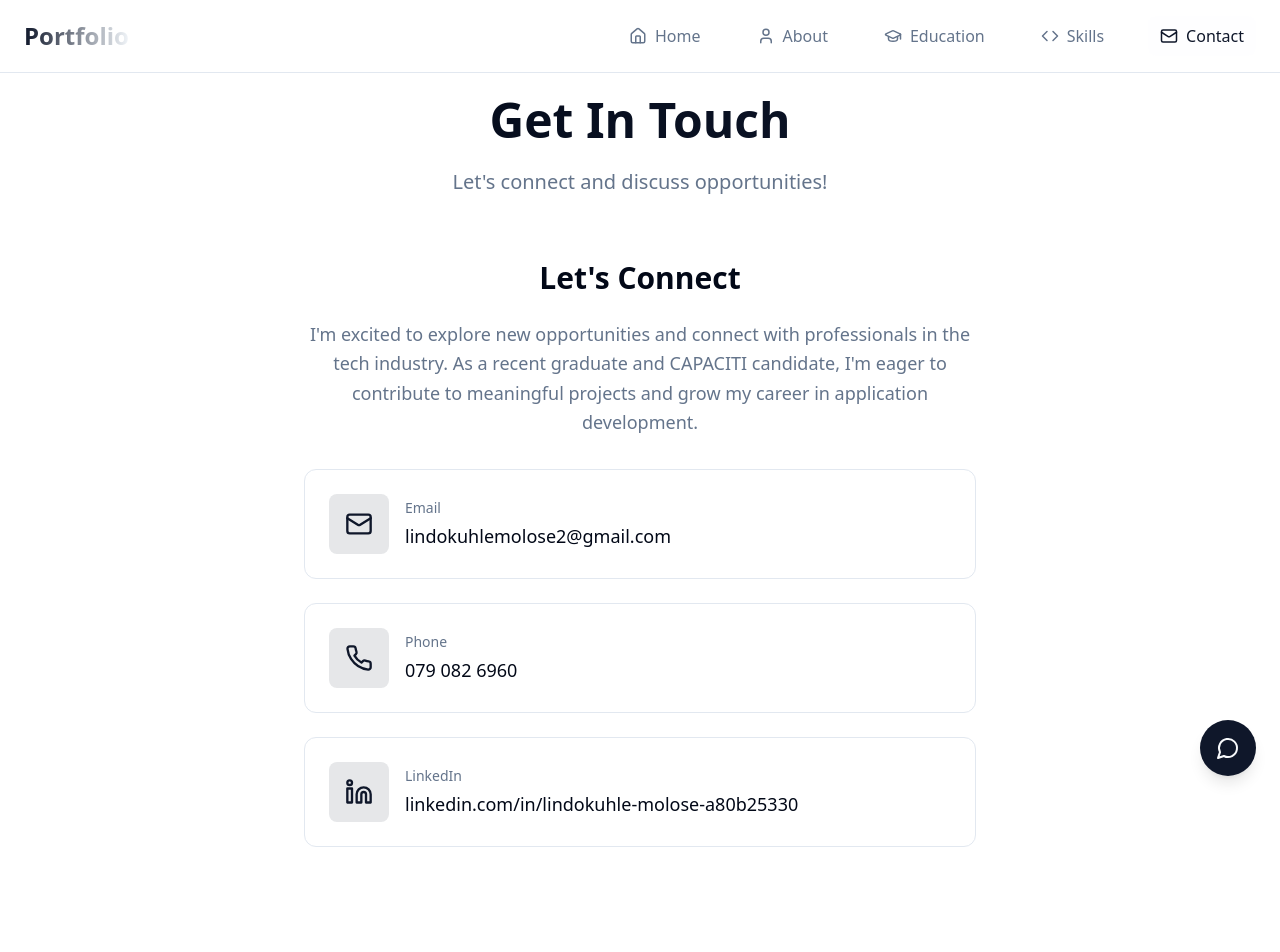
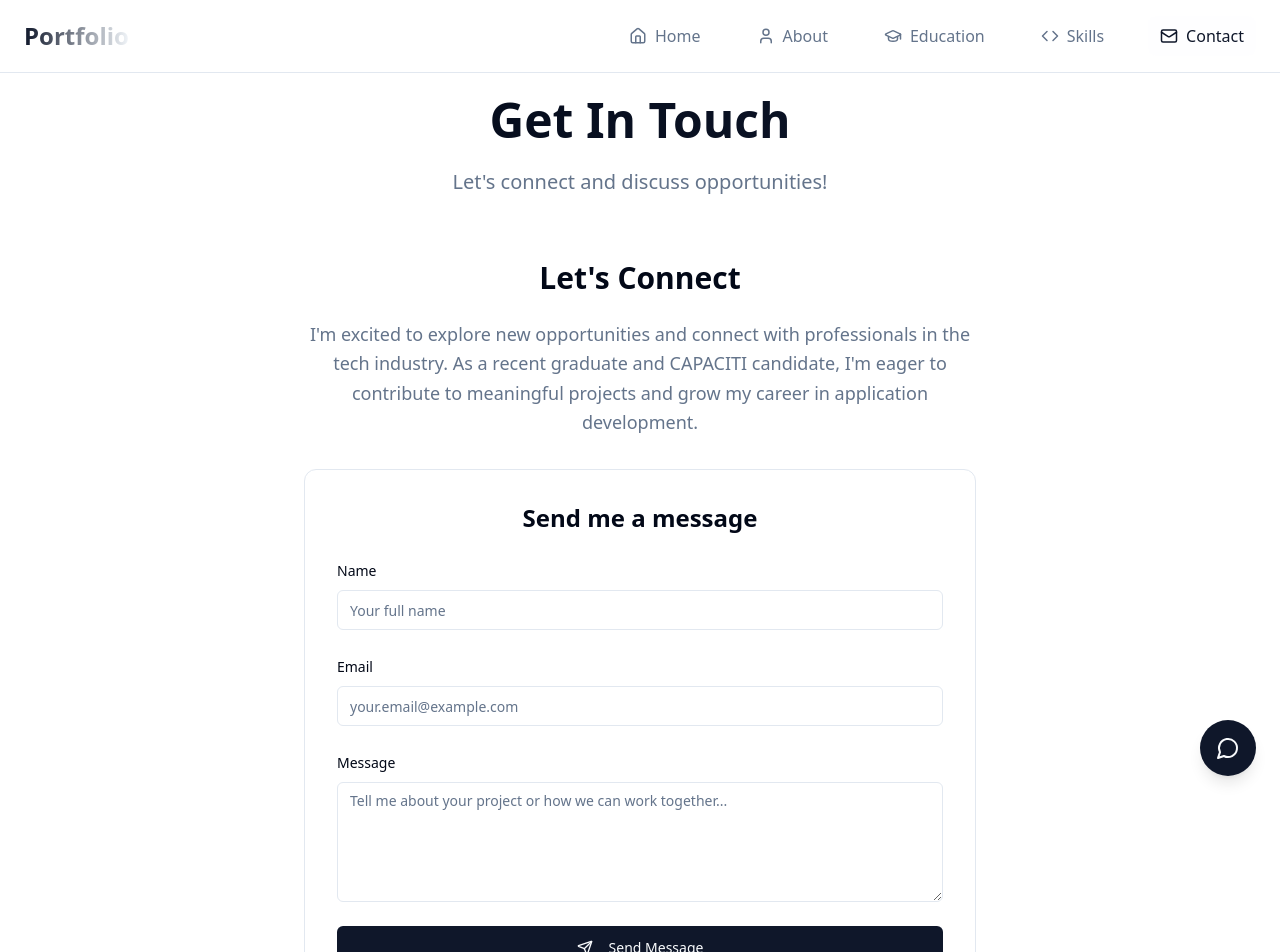
Before and after one commit to LindokuhleMolose/creative-self-reveal, a React (Vite) app: page /contact in a window 1280 px wide. Shown: the top 952 px of the page. Before the commit the page ends 911 px from the top, so only its background shows below. Built offline with nearby package versions, Linux system fonts and the light colour scheme.

Commit message:
Add contact form functionality
Added contact form functionality to the contact page and configured it to send messages to lindokuhlemolose2@gmail.com using the provided API keys.

```diff
--- a/src/pages/Contact.tsx
+++ b/src/pages/Contact.tsx
@@ -1,8 +1,54 @@
 
 import PageTransition from '@/components/PageTransition';
-import { Mail, Phone, Linkedin } from 'lucide-react';
+import { Mail, Phone, Linkedin, Send } from 'lucide-react';
+import { Button } from '@/components/ui/button';
+import { Input } from '@/components/ui/input';
+import { Textarea } from '@/components/ui/textarea';
+import { Form, FormControl, FormField, FormItem, FormLabel, FormMessage } from '@/components/ui/form';
+import { useForm } from 'react-hook-form';
+import { zodResolver } from '@hookform/resolvers/zod';
+import * as z from 'zod';
+import { supabase } from '@/integrations/supabase/client';
+import { toast } from 'sonner';
+import { useState } from 'react';
+
+const formSchema = z.object({
+  name: z.string().min(2, "Name must be at least 2 characters"),
+  email: z.string().email("Please enter a valid email address"),
+  message: z.string().min(10, "Message must be at least 10 characters"),
+});
 
 const Contact = () => {
+  const [isSubmitting, setIsSubmitting] = useState(false);
+
+  const form = useForm<z.infer<typeof formSchema>>({
+    resolver: zodResolver(formSchema),
+    defaultValues: {
+      name: "",
+      email: "",
+      message: "",
+    },
+  });
+
+  const onSubmit = async (values: z.infer<typeof formSchema>) => {
+    setIsSubmitting(true);
+    try {
+      const { data, error } = await supabase.functions.invoke('send-contact-email', {
+        body: values,
+      });
+
+      if (error) throw error;
+
+      toast.success("Message sent successfully! I'll get back to you soon.");
+      form.reset();
+    } catch (error) {
+      console.error('Error sending message:', error);
+      toast.error("Failed to send message. Please try again or contact me directly.");
+    } finally {
+      setIsSubmitting(false);
+    }
+  };
+
   const contactInfo = [
     {
       icon: Mail,
@@ -49,6 +95,76 @@ const Contact = () => {
                   </p>
                 </div>
 
+                {/* Contact Form */}
+                <div className="bg-card border border-border rounded-xl p-8 mb-8">
+                  <h3 className="text-2xl font-bold text-foreground mb-6 text-center">Send me a message</h3>
+                  <Form {...form}>
+                    <form onSubmit={form.handleSubmit(onSubmit)} className="space-y-6">
+                      <FormField
+                        control={form.control}
+                        name="name"
+                        render={({ field }) => (
+                          <FormItem>
+                            <FormLabel>Name</FormLabel>
+                            <FormControl>
+                              <Input placeholder="Your full name" {...field} />
+                            </FormControl>
+                            <FormMessage />
+                          </FormItem>
+                        )}
+                      />
+                      <FormField
+                        control={form.control}
+                        name="email"
+                        render={({ field }) => (
+                          <FormItem>
+                            <FormLabel>Email</FormLabel>
+                            <FormControl>
+                              <Input placeholder="your.email@example.com" type="email" {...field} />
+                            </FormControl>
+                            <FormMessage />
+                          </FormItem>
+                        )}
+                      />
+                      <FormField
+                        control={form.control}
+                        name="message"
+                        render={({ field }) => (
+                          <FormItem>
+                            <FormLabel>Message</FormLabel>
+                            <FormControl>
+                              <Textarea
+                                placeholder="Tell me about your project or how we can work together..."
+                                className="min-h-[120px]"
+                                {...field}
+                              />
+                            </FormControl>
+                            <FormMessage />
+                          </FormItem>
+                        )}
+                      />
+                      <Button
+                        type="submit"
+                        className="w-full"
+                        size="lg"
+                        disabled={isSubmitting}
+                      >
+                        {isSubmitting ? (
+                          <>
+                            <div className="animate-spin rounded-full h-4 w-4 border-b-2 border-current mr-2"></div>
+                            Sending...
+                          </>
+                        ) : (
+                          <>
+                            <Send className="mr-2 h-4 w-4" />
+                            Send Message
+                          </>
+                        )}
+                      </Button>
+                    </form>
+                  </Form>
+                </div>
+
                 <div className="space-y-6">
                   {contactInfo.map((info, index) => {
                     const Icon = info.icon;
```
Also changed, not shown: 2 other files (tests, documents, lock files or other folders).
